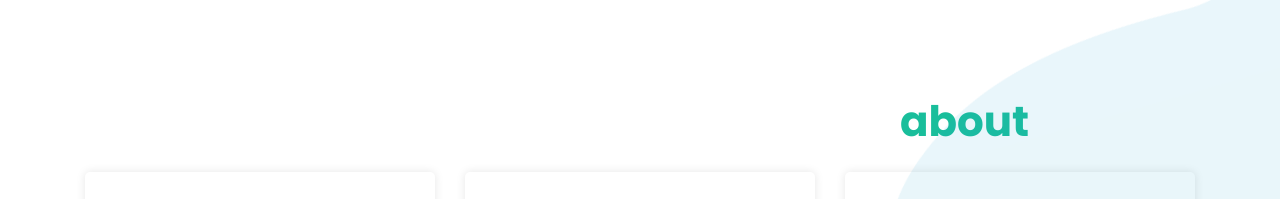
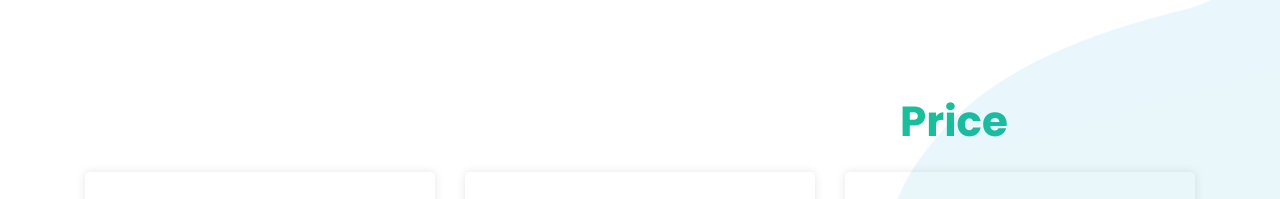
Before and after one commit to reemshai10/AppPipe, a website: page views/index.html in a window 1280 px wide. Shown: the part 3080-3279 px from the top of the page. Drawn offline with Linux system fonts and the light colour scheme; files whose address does not match are found by name.

Commit message:
Update index.html

```diff
--- a/views/index.html
+++ b/views/index.html
@@ -261,7 +261,7 @@
 
     <!-- ***** Pricing Starts ***** -->
     <section class="section" id="Pricing">
-        <div class="title-text-about" ><h2>about</h2></div>
+        <div class="title-text-about" ><h2>Price</h2></div>
         <div class="container">
             <div class="row">
                 <div class="col-lg-4 col-md-6 col-sm-12 col-xs-12"
```
